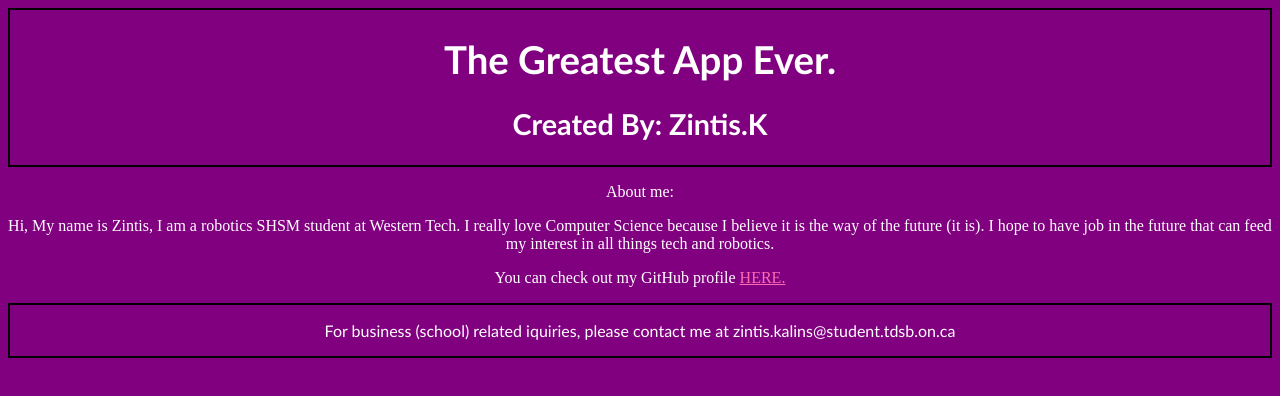
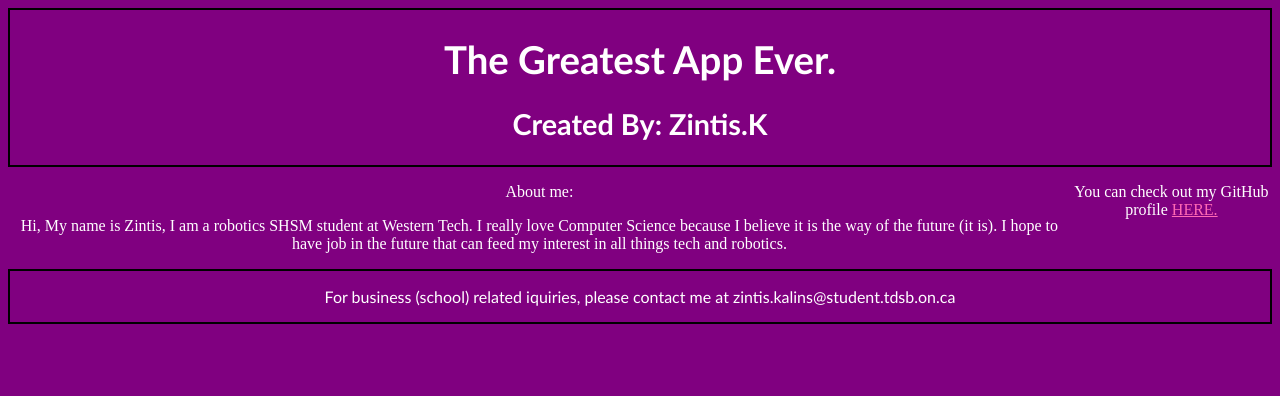
Before and after one commit to xX-KULMANIS-Xx/repo1, a plain HTML site: page index.html in a window 1280 px wide. Drawn offline with Linux system fonts and the light colour scheme.

Commit message:
created containers and style.css (currently broken)

```diff
--- a/index.html
+++ b/index.html
@@ -3,55 +3,37 @@
 <head>
     <meta charset="UTF-8">
     <meta name="viewport" content="width=device-width, initial-scale=1.0">
-    <title>App 1</title>
-    <style>
-        body {
-            background-color: purple;
-            color: white;
-        }
-        header {
-            font-family:'Gill Sans', 'Gill Sans MT', Calibri, 'Trebuchet MS', sans-serif;
-            font-size: larger;
-            border: 2px solid black;
-            text-align: center;
-            color: white;
-
-        }
-
-        a.gitlink {
-            color: hotpink;
-        }
-        div {
-            text-align: center;
-        }
-
-        footer{
-            font-family: 'Gill Sans', 'Gill Sans MT', Calibri, 'Trebuchet MS', sans-serif;
-            font-size: medium;
-            border: 2px solid black;
-            text-align: center;
-        }
-
-    </style>
+    <link rel="stylesheet" href="./styles/style.css">
+    <title>Web Zintis</title>
 </head>
 <body>
+    <div class="wrapper">
+        <div class="header-wrapper">
             <header>
                 <h1>The Greatest App Ever.</h1>
                 <h2>Created By: Zintis.K</h2>
             </header>
-    <div>
+        </div>
+        <main>
+            <div class="about-me-wrapper">
                 <p>
                     About me:
                 </p>
                 <p>
                     Hi, My name is Zintis, I am a robotics SHSM student at Western Tech. I really love Computer Science because I believe it is the way of the future (it is). I hope to have job in the future that can feed my interest in all things tech and robotics.
                 </p>
+            </div>
+            <div class="contact-info-wrapper">
                 <p>
                     You can check out my GitHub profile <a class = "gitlink" href = "https://github.com/xX-KULMANIS-Xx">HERE.</a>
                 </p>
             </div>
+        </main>
+        <div class="footer-wrapper">
             <footer>
                 <p> For business (school) related iquiries, please contact me at zintis.kalins@student.tdsb.on.ca</p>
             </footer>
+        </div>
+    </div>
 </body>
 </html>
--- /dev/null
+++ b/styles/style.css
@@ -0,0 +1,29 @@
+body {
+    background-color: purple;
+    color: white;
+}
+header {
+    font-family:'Gill Sans', 'Gill Sans MT', Calibri, 'Trebuchet MS', sans-serif;
+    font-size: larger;
+    border: 2px solid black;
+    text-align: center;
+    color: white;
+
+}
+
+a.gitlink {
+    color: hotpink;
+}
+div {
+    text-align: center;
+}
+
+footer {
+    font-family: 'Gill Sans', 'Gill Sans MT', Calibri, 'Trebuchet MS', sans-serif;
+    font-size: medium;
+    border: 2px solid black;
+    text-align: center;
+}
+main {
+    display: flex;
+}
```
Lines whose indentation alone changed are shown as unchanged.
